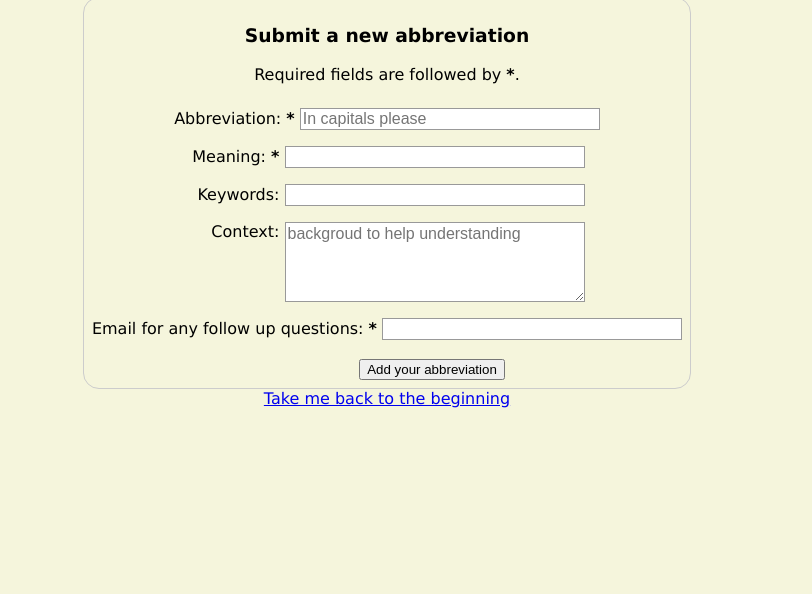
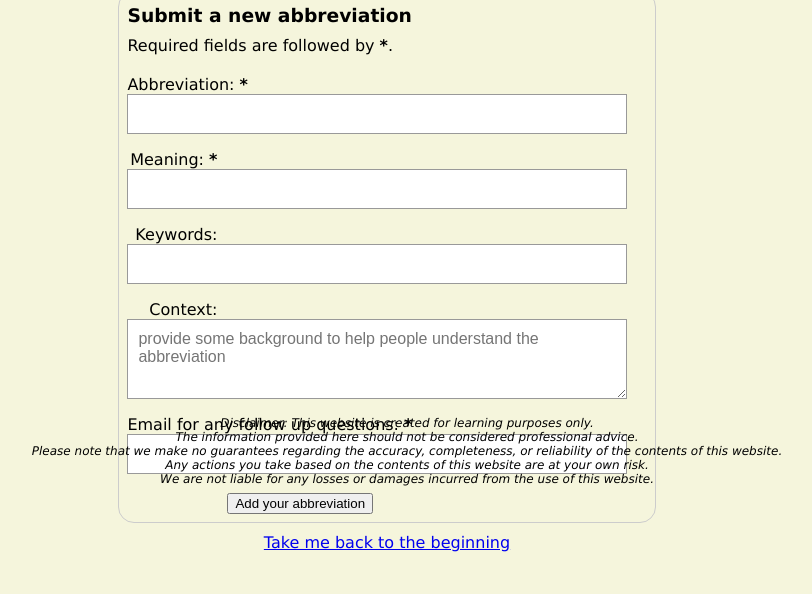
Before and after one commit to HolaMojo/AcronymMVP, a plain HTML site: page new.html in a window 1280 px wide. Shown: the part 264-858 px from the top of the page, without its empty margins (253-1065 px from the left). Before the commit the page ends 800 px from the top, so only its background shows below. Drawn offline with Linux system fonts and the light colour scheme.

Commit message:
added footer

```diff
--- a/SimpleAF.css
+++ b/SimpleAF.css
@@ -8,9 +8,20 @@ body {
   background-color: beige;
 }
 
-h1, h2, p {
+h1 {
   color: #000;
-  margin-bottom: 5px;
+}
+
+h2, h3, p {
+  color: #000;
+  margin-top: 5px;
+  margin-bottom: 10px;
+}
+
+p {
+  color: #000;
+  margin-top: 5px;
+  margin-bottom: 20px;
 }
 
 .welcome-container {
@@ -25,12 +36,12 @@ h1, h2, p {
   height: 100px;
   display: block;
   margin: 0 auto; /* center horizontally to page */
-  margin-bottom: 10px; /* add bottom margin to create space */
+  margin-bottom: 5px; /* add bottom margin to create space */
 }
 
 .header h1 {
   font-size: 2em;
-  margin-bottom: 10px; /* add bottom margin to create space */
+  margin-bottom: 5px; /* add bottom margin to create space */
 }
 
 .subheader h2 {
@@ -85,14 +96,20 @@ h1, h2, p {
   display: flex;
   align-items: left;
   width: 400px; /* size of the space */
-  margin: 0 auto; /* centre the form horizontally */
   margin-top: 10px; /* add bottom margin to create space */
   margin-bottom: 10px; /* add bottom margin to create space */
 }
 
-body {
-  /* Center the form on the page */
+footer {
+  position: fixed;
+  bottom: 10px;
+  left: 0;
+  width: 100%;
+  color: #000;
+  padding: 20px;
   text-align: center;
+  font-size: 0.75em;
+  z-index: 999; /* Ensure the footer is above other elements */
 }
 
 form {
@@ -100,8 +117,9 @@ form {
   padding: 0.5em;
   border: 1px solid #ccc;
   border-radius: 1em;
-  margin-bottom: 10px; /* add bottom margin to create space */
+  margin-bottom: 20px; /* add bottom margin to create space */
   margin: 0 auto; /* center horizontally to page */
+  align-items: center;
   list-style-type: none;
 }
 
@@ -128,7 +146,8 @@ textarea {
      By default, textareas have a monospace font */
   font: 1em sans-serif;
   /* Uniform text field size */
-  width: 300px;
+  width: calc(100% - 20px); /* Set the width to 100% minus padding */
+  padding: 10px; /* Add some padding for spacing */
   box-sizing: border-box;
   /* Match form field borders */
   border: 1px solid #999;
@@ -149,11 +168,9 @@ textarea {
 
 .button {
   /* Align buttons with the text fields */
-  padding-left: 90px; /* same size as the label elements */
+  padding-left: 100px; /* same size as the label elements */
 }
 
-button {
-  /* This extra margin represent roughly the same space as the space
-     between the labels and their text fields */
-  /* margin-left: 0.5em;
+.cancel-form, .new-abb {
+  margin-top: 10px;
 }
--- a/new.html
+++ b/new.html
@@ -29,6 +29,7 @@
 
 <body>
   <div class="welcome-container">
+
    <div class="logo">
    <img src="logo.png" alt="Web App logo">
    </div>
@@ -50,17 +51,16 @@
           <p>Required fields are followed by
           <strong><span aria-label="required">*</span></strong>.
           </p>
-              </br>
 
+            <ul>
             <section>
-              <ul>
 
             <li>
             <label for="abbreviation">
             <span>Abbreviation:</span>
             <strong><span aria-label="required">*</span></strong>
             </label>
-              <input type="string" id="abb" name="abbreviation" placeholder="In capitals please" required />
+            <input type="string" id="abb" name="abbreviation" required />
             </li>
 
             <li>
@@ -78,7 +78,7 @@
 
             <li>
             <label for="context">Context:</label>
-              <textarea id="context" name="context" placeholder="backgroud to help understanding"></textarea>
+            <textarea id="context" name="context" placeholder="provide some background to help people understand the abbreviation"></textarea>
             </li>
 
             <li>
@@ -101,13 +101,21 @@
         </form>
       </div>
 
-
          <!-- Back to homepage -->
          <div class="cancel-form">
          <a href="index.html">Take me back to the beginning </a>
+         </div>
 
-        </div>
-      </div>
+        <footer>
+        <p><i>
+        Disclaimer: This website is created for learning purposes only.
+        </br> The information provided here should not be considered professional advice.
+        </br> Please note that we make no guarantees regarding the accuracy, completeness, or reliability of the contents of this website.
+        </br> Any actions you take based on the contents of this website are at your own risk.
+        </br> We are not liable for any losses or damages incurred from the use of this website.
+        </i></p>
+        </footer>
+
   </div>
 </body>
 </html>
```
Also changed, not shown: index.html (+15 -4 lines). Lines whose indentation alone changed are shown as unchanged.
